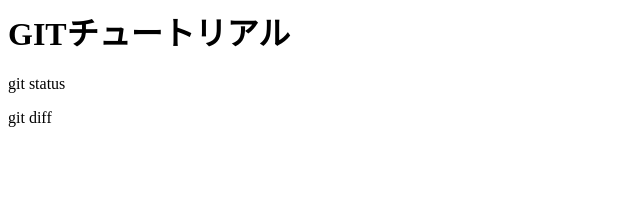
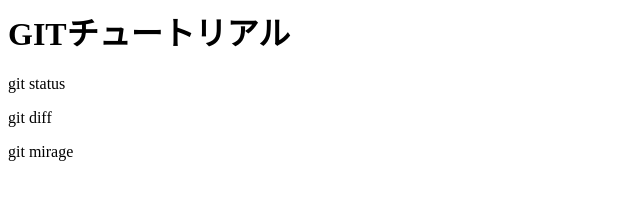
Before and after one commit to choco0831/git_tutorial, a plain HTML site: page index.html in a window 1280 px wide. Shown: the full height of the page, 0-640 px from the left. Drawn offline with Linux system fonts and the light colour scheme.

Commit message:
Update index.html

```diff
--- a/index.html
+++ b/index.html
@@ -1,3 +1,4 @@
 <h1>GITチュートリアル</h1>
 <p>git status</p>
 <p>git diff</p>
+<p>git mirage</p>
```
